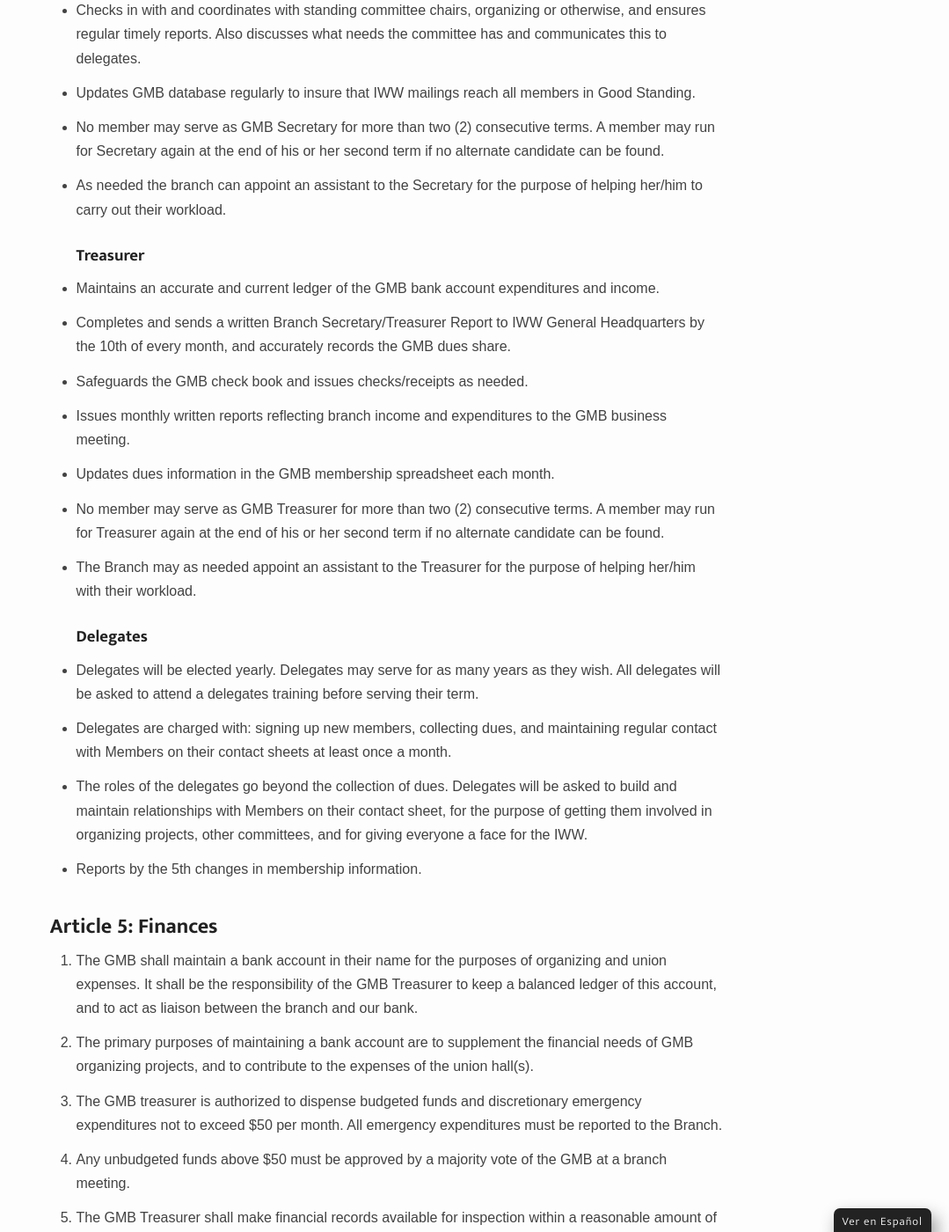
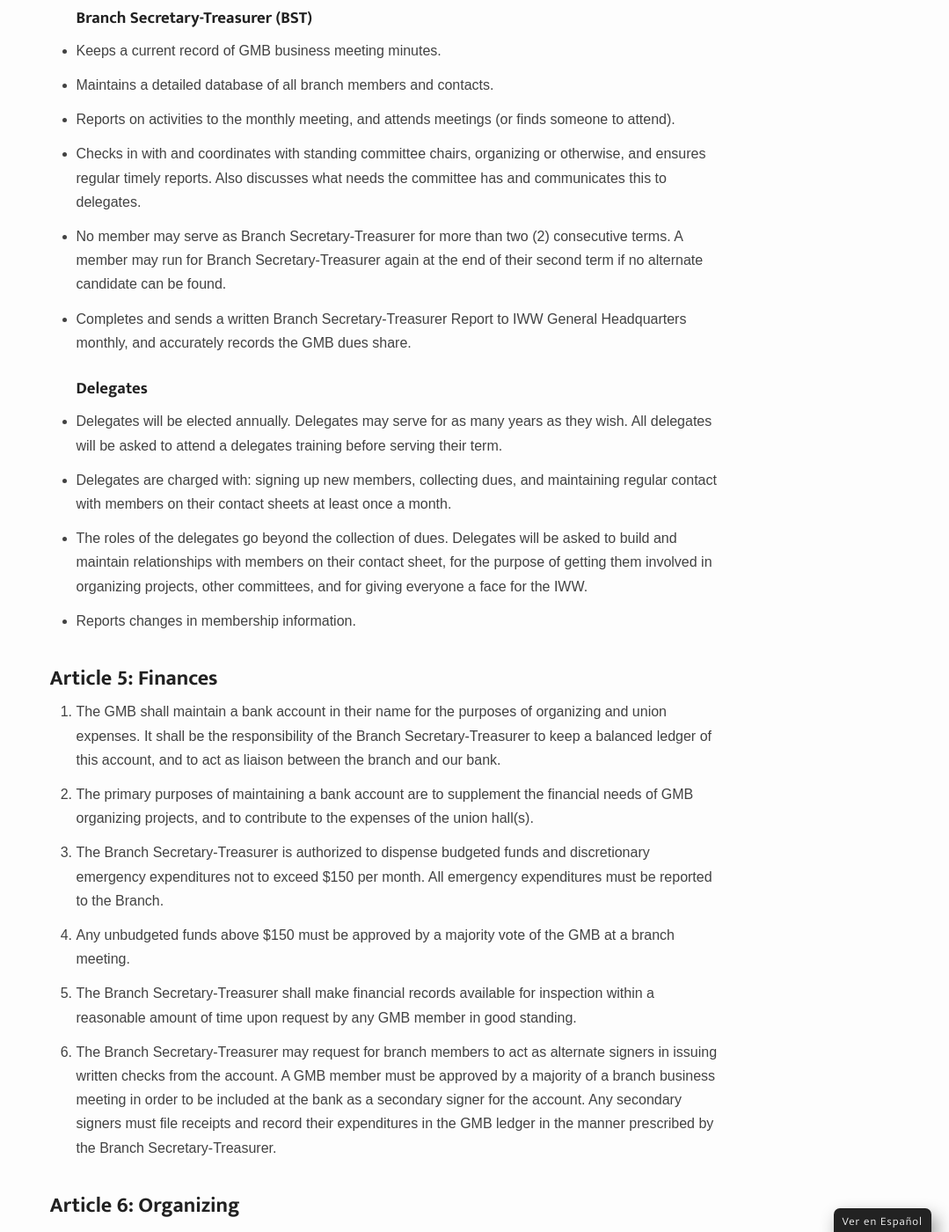
Before and after one commit to IWW-NYC-GMB/iww.nyc, a Jekyll site: the page built from bylaws.html, in a window 1280 px wide and 1400 px high, scrolled down 2615 px. Shown: the whole window at 88% size, without its empty margins (201-1280 px from the left). Built offline with Jekyll 4.4.1, drawn with Linux system fonts in a browser that asks for light colours; some web fonts are replaced; some of the changed text lies outside the part shown.

Commit message:
Update bylaws.html

```diff
--- a/bylaws.html
+++ b/bylaws.html
@@ -28,7 +28,7 @@
 <ol>
 <li>A quorum of five (5) GMB members in Good Standing must be present to conduct the meeting.</li>
 
-<li>There shall be a minimum of one (1) business meeting of the GMB per month, at a well advertised date and location. The GMB may authorize additional business meetings during the month as needed. Other meetings of the Branch may be called for purposed of discussion and strategizing.</li>
+<li>There shall be a minimum of one (1) business meeting of the GMB per month. The time and date need to be well-advertised, and location information must be made available upon request to all GMB members. The GMB may authorize additional business meetings during the month as needed. Other meetings of the Branch may be called for the purpose of discussion and strategizing.</li>
 
 <li>Members present and in good standing at meetings will be able to vote. Anyone more than two months behind on their dues will not be able to vote, unless approved by those present at the meeting. Assembled Members have the final say in the level of participation of workers in bad standing.</li>
 </ol><br>
@@ -36,13 +36,15 @@
 <h2>Article 4: Officers</h2>
 
 <ol>
-<li>The GMB shall elect a Secretary and Treasurer for one year terms, to begin on Jan 1st. Nominations for Secretary and Treasurer will be open at the November GMB meeting, with formal election taking place in December by referendum. The duties of Secretary and Treasurer shall be appointed to the individuals receiving the majority number of votes for each position. Instant runoff voting shall be used in cases of more than two candidates per office. Departing Secretaries/Treasurers are expected to spend at least one month training their replacements. See below for job descriptions.</li>
+<li>The GMB shall elect a Branch Secretary-Treasurer (BST) for one year terms, to begin on January 1st. Nominations for Branch Secretary-Treasurer will be open at the November GMB meeting, with formal election taking place in December by referendum. The duties of Branch Secretary-Treasurer shall be appointed to the individuals receiving the majority number of votes for each position. Instant runoff voting shall be used in cases of more than two candidates per office. Departing Branch Secretary-Treasurers are expected to spend at least one month training their replacements.</li>
+
+<li>The GMB shall elect a four member Administration Committee to work alongside the Branch Secretary-Treasurer to fulfill tasks such as sending regular emails to our members, managing the membership list, creating meeting agendas, and coordinating the branch’s internal communications. Elections to the Administration Committee shall happen at the December and June GMB meetings, with each member serving half-year terms, serving no more than four (4) consecutive terms. Prior to serving, members of the Administration Committee must have been IWW members for a minimum of six (6) months.</li>
 
 <li>The GMB shall elect Delegates for one year terms, to begin on March 1st. Nominations for Delegates will be open at the January GMB meeting, with formal election taking place at the February GMB meeting. Delegates may also be elected throughout the year as deemed necessary by developing organizing projects, provided that they are approved by a majority vote of a regular GMB business meeting.</li>
 
 <li>GMB Officers must be in and remain in good standing as defined by Article V Section 1 of the IWW Constitution. If any Officer falls more than two (2) months behind on their dues, they shall be given the option of catching up or being replaced.</li>
 
-<li>All Officers are asked to report monthly in writing and attend regular branch meetings. It is asked that for non-organizing matters reports be published via the e-mail list and available at the meeting.</li>
+<li>All Officers are asked to report monthly in writing and attend regular branch meetings. It is asked that for non-organizing matters reports be made available over internal GMB communications platforms and at branch meetings.</li>
 
 <li>All Officers are subject to recall by referendum.</li>
 </ol><br>
@@ -50,65 +52,45 @@
 <h3>Job Descriptions and Duties</h3>
 
 <ul>
-<li style="list-style-type:none;margin-top:15px;margin-bottom:0px;"><h3>Secretary</h3></li>
+<li style="list-style-type:none;margin-top:15px;margin-bottom:0px;"><h3>Branch Secretary-Treasurer (BST)</h3></li>
 
-<li>Keeps a current record of GMB business meeting minutes both electronic and paper copies.</li>
+<li>Keeps a current record of GMB business meeting minutes.</li>
 
-<li>Develops and maintains a contact sheet of members (telephone, email, mailing addresses).</li>
+<li>Maintains a detailed database of all branch members and contacts.</li>
 
 <li>Reports on activities to the monthly meeting, and attends meetings (or finds someone to attend).</li>
 
-<li>Regularly meets with Treasurer to discuss and make decisions on matters directly related to administering the office, or emergency organizing situations.</li>
-
 <li>Checks in with and coordinates with standing committee chairs, organizing or otherwise, and ensures regular timely reports. Also discusses what needs the committee has and communicates this to delegates.</li>
 
-<li>Updates GMB database regularly to insure that IWW mailings reach all members in Good Standing.</li>
+<li>No member may serve as Branch Secretary-Treasurer for more than two (2) consecutive terms. A member may run for Branch Secretary-Treasurer again at the end of their second term if no alternate candidate can be found.</li>
 
-<li>No member may serve as GMB Secretary for more than two (2) consecutive terms. A member may run for Secretary again at the end of his or her second term if no alternate candidate can be found.</li>
-
-<li>As needed the branch can appoint an assistant to the Secretary for the purpose of helping her/him to carry out their workload.</li>
-
-<li style="list-style-type:none;margin-top:25px;margin-bottom:0px;"><h3>Treasurer</h3></li>
-
-<li>Maintains an accurate and current ledger of the GMB bank account expenditures and income.</li>
-
-<li>Completes and sends a written Branch Secretary/Treasurer Report to IWW General Headquarters by the 10th of every month, and accurately records the GMB dues share.</li>
-
-<li>Safeguards the GMB check book and issues checks/receipts as needed.</li>
-
-<li>Issues monthly written reports reflecting branch income and expenditures to the GMB business meeting.</li>
-
-<li>Updates dues information in the GMB membership spreadsheet each month.</li>
-
-<li>No member may serve as GMB Treasurer for more than two (2) consecutive terms. A member may run for Treasurer again at the end of his or her second term if no alternate candidate can be found.</li>
-
-<li>The Branch may as needed appoint an assistant to the Treasurer for the purpose of helping her/him with their workload.</li>
+<li>Completes and sends a written Branch Secretary-Treasurer Report to IWW General Headquarters monthly, and accurately records the GMB dues share.</li>
 
 <li style="list-style-type:none;margin-top:25px;margin-bottom:0px;"><h3>Delegates</h3></li>
 
-<li>Delegates will be elected yearly. Delegates may serve for as many years as they wish. All delegates will be asked to attend a delegates training before serving their term.</li>
+<li>Delegates will be elected annually. Delegates may serve for as many years as they wish. All delegates will be asked to attend a delegates training before serving their term.</li>
 
-<li>Delegates are charged with: signing up new members, collecting dues, and maintaining regular contact with Members on their contact sheets at least once a month.</li>
+<li>Delegates are charged with: signing up new members, collecting dues, and maintaining regular contact with members on their contact sheets at least once a month.</li>
 
-<li>The roles of the delegates go beyond the collection of dues. Delegates will be asked to build and maintain relationships with Members on their contact sheet, for the purpose of getting them involved in organizing projects, other committees, and for giving everyone a face for the IWW.</li>
+<li>The roles of the delegates go beyond the collection of dues. Delegates will be asked to build and maintain relationships with members on their contact sheet, for the purpose of getting them involved in organizing projects, other committees, and for giving everyone a face for the IWW.</li>
 
-<li>Reports by the 5th changes in membership information.</li>
+<li>Reports changes in membership information.</li>
 </ul><br>
 
 <h2>Article 5: Finances</h2>
 
 <ol>
-<li>The GMB shall maintain a bank account in their name for the purposes of organizing and union expenses. It shall be the responsibility of the GMB Treasurer to keep a balanced ledger of this account, and to act as liaison between the branch and our bank.</li>
+<li>The GMB shall maintain a bank account in their name for the purposes of organizing and union expenses. It shall be the responsibility of the Branch Secretary-Treasurer to keep a balanced ledger of this account, and to act as liaison between the branch and our bank.</li>
 
 <li>The primary purposes of maintaining a bank account are to supplement the financial needs of GMB organizing projects, and to contribute to the expenses of the union hall(s).</li>
 
-<li>The GMB treasurer is authorized to dispense budgeted funds and discretionary emergency expenditures not to exceed $50 per month. All emergency expenditures must be reported to the Branch.</li>
+<li>The Branch Secretary-Treasurer is authorized to dispense budgeted funds and discretionary emergency expenditures not to exceed $150 per month. All emergency expenditures must be reported to the Branch.</li>
 
-<li>Any unbudgeted funds above $50 must be approved by a majority vote of the GMB at a branch meeting.</li>
+<li>Any unbudgeted funds above $150 must be approved by a majority vote of the GMB at a branch meeting.</li>
 
-<li>The GMB Treasurer shall make financial records available for inspection within a reasonable amount of time upon request by any GMB member in good standing.</li>
+<li>The Branch Secretary-Treasurer shall make financial records available for inspection within a reasonable amount of time upon request by any GMB member in good standing.</li>
 
-<li>The GMB Treasurer may request for branch members to act as alternate signers in issuing written checks from the account. A GMB member must be approved by a majority of a branch business meeting in order to be included at the bank as a secondary signer for the account. Any secondary signers must file receipts and record their expenditures in the GMB ledger in the manner prescribed by the GMB Treasurer.</li>
+<li>The Branch Secretary-Treasurer may request for branch members to act as alternate signers in issuing written checks from the account. A GMB member must be approved by a majority of a branch business meeting in order to be included at the bank as a secondary signer for the account. Any secondary signers must file receipts and record their expenditures in the GMB ledger in the manner prescribed by the Branch Secretary-Treasurer.</li>
 </ol><br>
 
 <h2>Article 6: Organizing</h2>
@@ -124,37 +106,17 @@
 
 <li>The Committees are expected to have a chair and a set of goals approved by the General Membership Branch.</li>
 
-<li>Standing Committee’s will be asked to report monthly to the General Membership Branch.</li>
+<li>Standing Committees will be asked to report monthly to the General Membership Branch.</li>
 
-<li>The role of committee chair will be to issue monthly report, discuss status of Committee with the Branch Secretary and indicate where they need help with their work. They will also be of each month, turns over any money they have collected, and notes any expected to communicate with the Branch Secretary about any upcoming events.</li>
+<li>The role of committee chair will be to issue monthly report, discuss the status of their Committee with the Branch Secretary-Treasurer, indicate where they need help with their work, and turn in any money they have collected.</li>
 </ol><br>
 
-<h2>Article 8: Amendments</h2>
-
-<ol>
-<li>Any article of these bylaws may be amended, or any article may be added, through a majority vote of the branch membership through the December referendum vote conducted by mail ballot.</li>
-
-<li>For a proposed amendment of these bylaws to be approved for referendum, a written motion stating the amended articles, or article to be added, must be endorsed by at least 10 GMB members in good standing, or endorsed by a regular monthly branch meeting.</li>
-</ol><br>
-
-<h2>Article 9: Anti-Harassment Policy</h2>
-
-<ol>
-<li>Harassment is not allowed.</li>
-</ol><br>
-
-<h2>Article 10: Conflicting Parts</h2>
-
-<ol>
-<li>All parts of the GMB by-laws conflicting with the IWW Constitution are null and void.</li>
-</ol><br>
-
-<h2>Article 11: Online Voting</h2>
+<h2>Article 8: Online Voting</h2>
 
 <ol>
 <li>Quorum: Quorum is only for ensuring that there is enough interest in and approval of online voting to allow it to be used for the year. Quorum is not registration for online voting. The process of calculating quorum are as follows:
 <ol>
-<li>On August 1 of each year, a poll on an official platform for online voting, such as Loomio, will be shared with all members of the GMB through official GMB communication channels, such as the IWW NYC Signal group and NYC Wobs LISTSERV, to calculate quorum.</li>
+<li>On January 10th, April 10th, July 10th, and October 10th of each year, the Branch Secretary-Treasurer and Administration Committee will create a Loomio poll which will be shared with all members of the GMB over all official GMB communication channels to calculate quarterly quorum. The poll will be open for one week.</li>
 
 <li>This poll will include a question asking the member whether they intend to participate in online voting for the GMB for that year.</li>
 
@@ -167,14 +129,16 @@
 <li>The number of respondents will be used only to calculate quorum, which requires approval from at least 15 members.</li>
 
 <li>Members’ responses will be due one month from when the poll is shared.</li>
+
+<li>For each quarter that we calculate quorum, a new Loomio subgroup will be created for that period before the next quarterly census.</li>
 </ol>
 </li>
 
 <li>Online Voting Process: Online voting shall occur only on an official platform for online voting. The stages of the online voting process are as follows:
 <ol>
-<li>A proposal to hold a vote must be made and seconded in an official IWW NYC GMB communication channel.</li>
+<li>A proposal to hold a vote must be made and seconded in an official IWW NYC GMB communication channel, such as Signal or Loomio.</li>
 
-<li>A minimum three-day discussion period will begin if the proposal is seconded. During this period, the proposal can be debated. This period can be extended to one week upon the proposal of extension and its seconding.</li>
+<li>A minimum three (3)-day discussion period will begin if the proposal is seconded. During this period, the proposal can be debated. This period can be extended to one week upon the proposal of extension and its seconding.</li>
 
 <li>Members of the GMB may amend the proposal at the discretion of the initial member who proposed it. If a proposal is amended, the final vote shall be on the amended version of the language as it stands once the discussion period is concluded.</li>
 
@@ -183,10 +147,46 @@
 <li>Upon the conclusion of the discussion period, a three-day voting period will begin via a poll created on an official electronic voting platform and shared in official GMB communication channels. The poll will be emitted to all members of the GMB for vote. If any alternative proposals were made, the vote shall be a ranked choice vote including each alternative along with “no action.” Members may change their vote prior to the conclusion of the voting period. The poll shall be timed to close at the end of the voting period.</li>
 
 <li>A majority vote of respondents is required in order to pass the proposal.</li>
+
+<li>If an online motion receives two blocks, it will be pushed to the next GMB meeting as new business and will require a new second.</li>
 </ol>
 </li>
 
+<li>Emergency Online Voting Process: Motions made which the motivator believes are of an urgent nature and should be within a 24 hour period must be in a separate Emergency Motions subgroup.
+<ol>
+<li>Emergency motions must receive at least 1.5x quorum in participants and must pass with a ⅔ majority.</li>
+
+<li>Emergency motions will not have options to abstain or block.</li>
+
+<li>Motions that change the language of branch bylaws are not subject to emergency status.</li>
+
+<li>Motions that exceed spending more than $800 are not subject to emergency status.</li>
+</ol>
+</li>
+
+<li>All online motions between meetings must be included in the next meeting agenda and recorded in meeting minutes even if their reading is skipped.</li>
+
 <li>Election of Officers: Online voting may not be used in the election of officers.</li>
 </ol><br>
-<em>Bylaws last amended September 11, 2018</em>
+
+<h2>Article 9: Amendments</h2>
+
+<ol>
+<li>Any article of these bylaws may be amended, or any article may be added, through a majority vote of the branch membership through the December referendum vote conducted by mail ballot.</li>
+
+<li>For a proposed amendment of these bylaws to be approved for referendum, a written motion stating the amended articles, or article to be added, must be endorsed by at least 10 GMB members in good standing, or endorsed by a regular monthly branch meeting.</li>
+</ol><br>
+
+<h2>Article 10: Anti-Harassment Policy</h2>
+
+<ol>
+<li>Harassment is not allowed.</li>
+</ol><br>
+
+<h2>Article 11: Conflicting Parts</h2>
+
+<ol>
+<li>All parts of the GMB by-laws conflicting with the IWW Constitution are null and void.</li>
+</ol><br>
+<em>Bylaws last amended December 10, 2019</em>
 </p>
```
